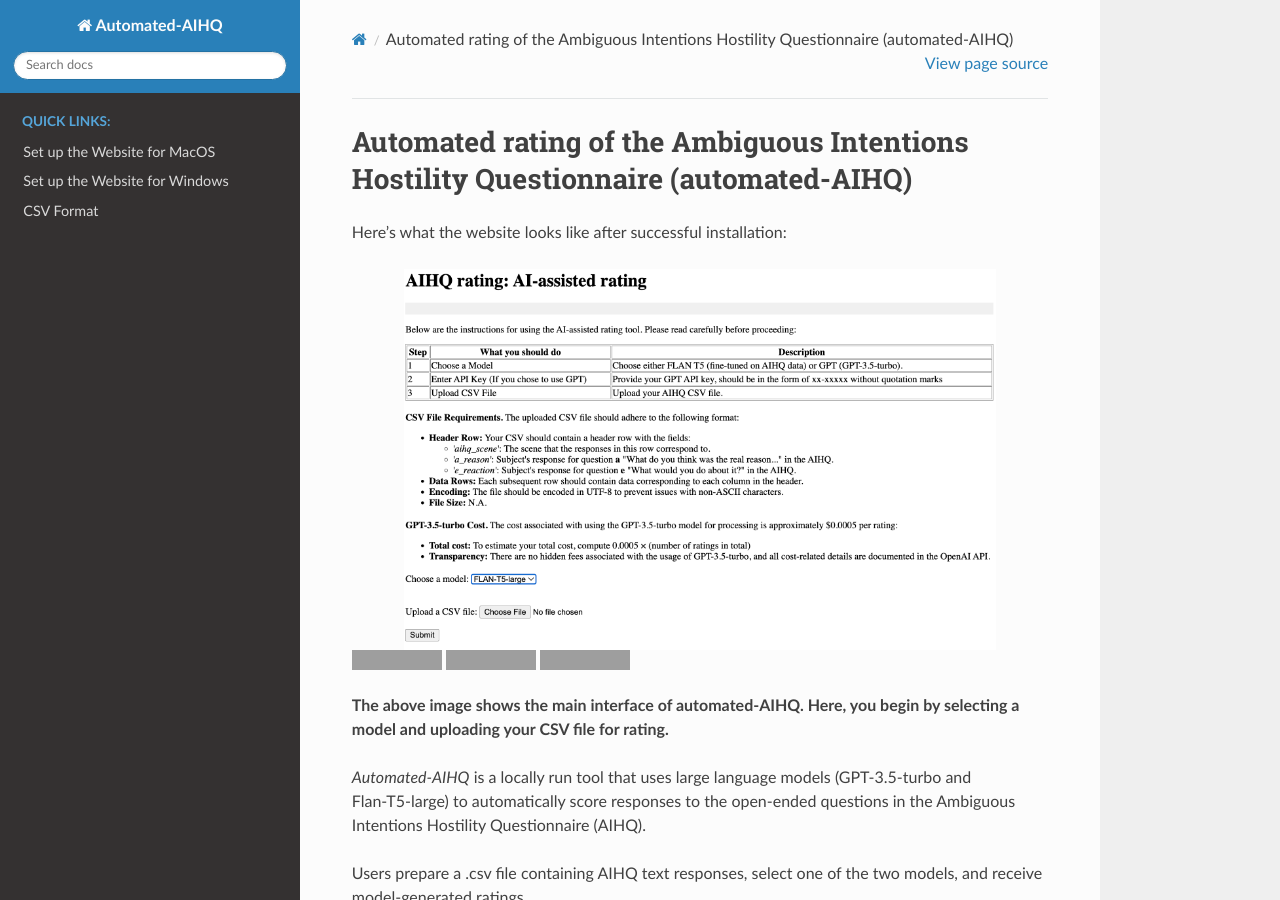
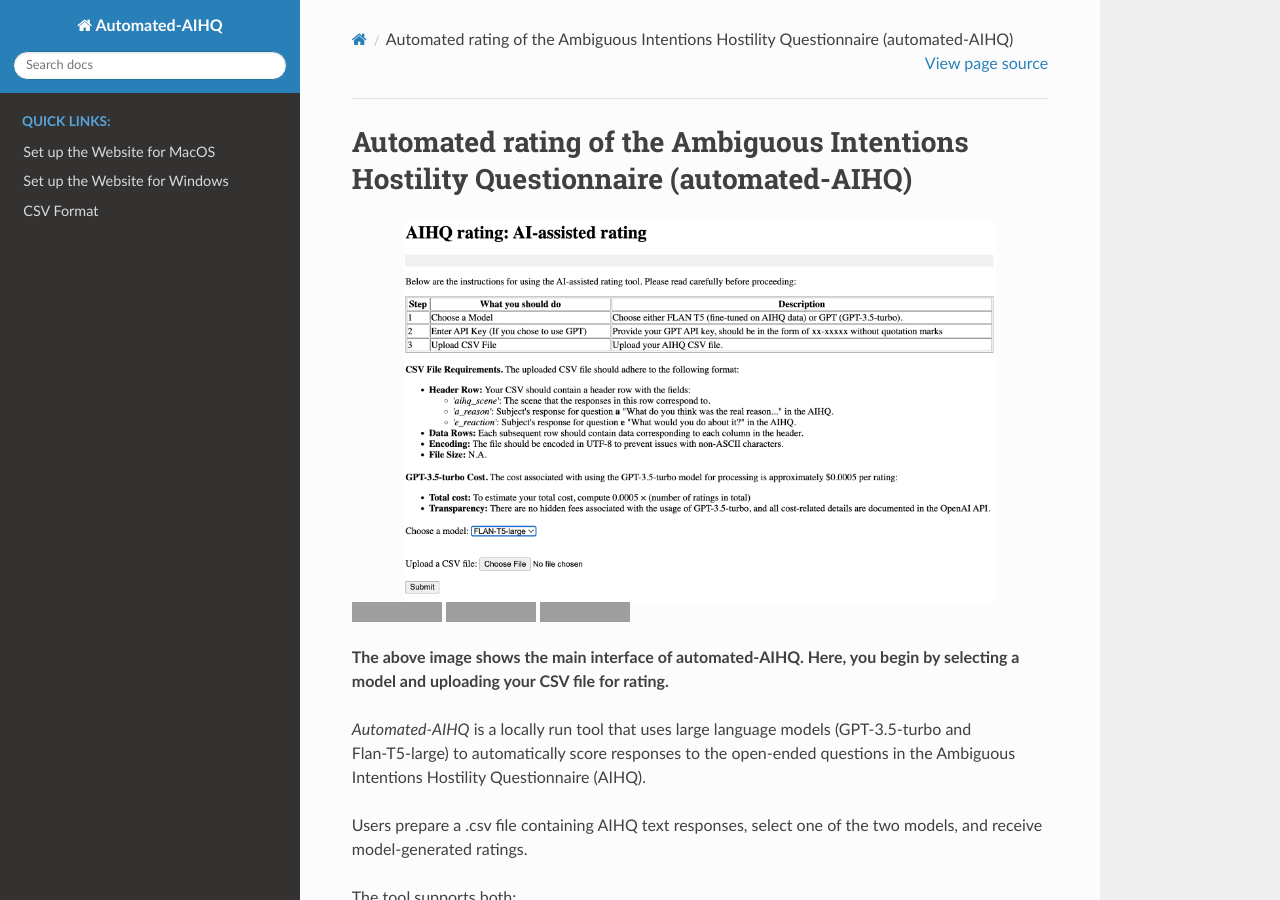
Before and after one commit to lyulouisa/Website_AIHQ_rating, a Sphinx documentation site: the page built from docs/source/index.rst, in a window 1280 px wide and 900 px high. Built offline with Sphinx 7.4.7 and the Read the Docs theme 3.1.0, drawn with Linux system fonts in a browser that asks for light colours; grey boxes are pictures that could not be loaded.

Commit message:
Update index.rst

```diff
--- a/docs/source/index.rst
+++ b/docs/source/index.rst
@@ -5,8 +5,6 @@
 
 Automated rating of the Ambiguous Intentions Hostility Questionnaire (automated-AIHQ)
 ===========================
-
-Here’s what the website looks like after successful installation:
 
 .. image:: ../_static/website.png
    :alt: Screenshot of the AIHQ Rating Website
```
